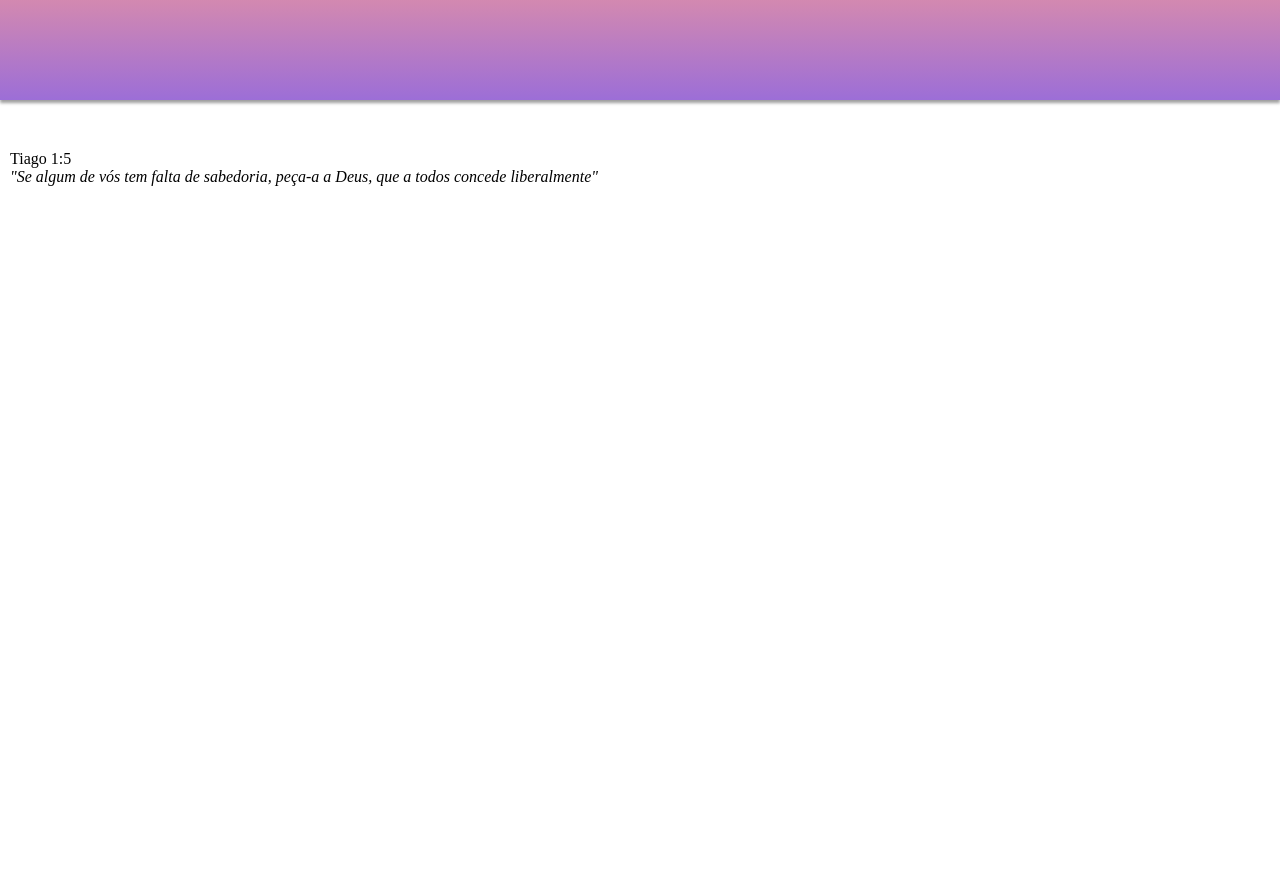
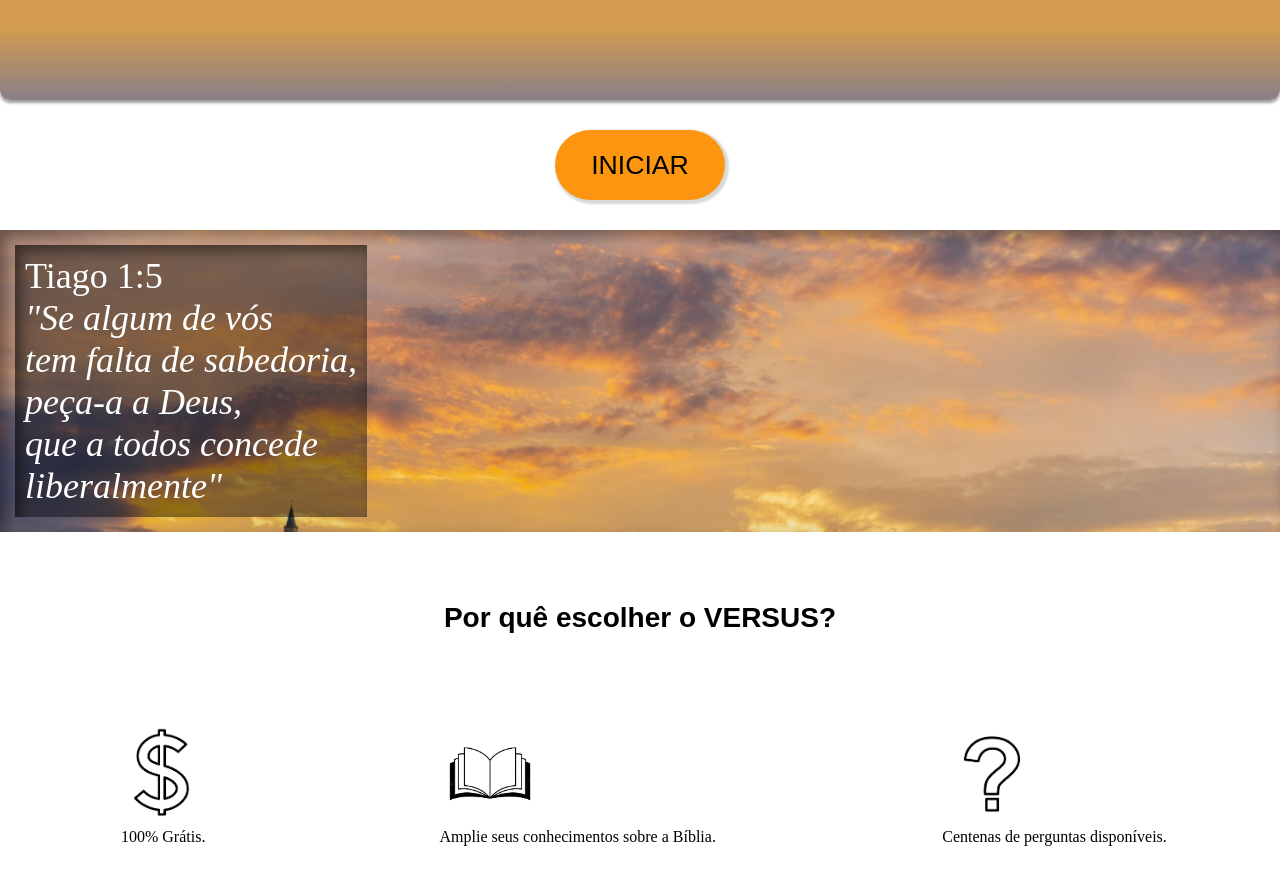
Before and after one commit to calebebrito/Primeiro-Site-Real, a plain HTML site: page Projeto.html in a window 1280 px wide. Shown: the part 260-1144 px from the top of the page. Before the commit the page ends 800 px from the top, so only its background shows below. Drawn offline with Linux system fonts and the light colour scheme.

Commit message:
Versus 1.1

```diff
--- a/Projeto.html
+++ b/Projeto.html
@@ -8,15 +8,60 @@
 </head>
 <body>
 
-    <div id="head">
+    <div id="head" class="arial">
         <h1 class="title">Seja bem-vindo ao <strong>Versus</strong></h1>
         <h2>Uma maneira divertida de aprender sobre a bíblia.</h2>
     </div>
 
-    <div id="main">
+    <div class="button arial">
+        <p>INICIAR</p>
+    </div>
+
+    <section class="image">
+        <div id="main">
+            <p>
+                Tiago 1:5 <br><i>"Se algum de vós <br> tem falta de sabedoria, <br> peça-a a Deus, <br> que a todos concede <br> liberalmente"</i>
+            </p>
+        </div>
+    </section>
+
+    <section class="why arial">
+        <p>Por quê escolher o <strong>VERSUS</strong>?</p>
+    </section>
+
+    <div id="whyImages">
+        <div class="imgWhy">
+            <img src="images/cifraoBW.png" alt="cifrão"><br>
+            <p class="caption">
+                100% Grátis.
+            </p>
+        </div>
+        <div class="imgWhy">
+            <img src="images/bible.png" alt="livro"><br>
+            <p class="caption">
+                Amplie seus conhecimentos sobre a Bíblia.
+            </p>
+        </div>
+        <div class="imgWhy">
+            <img src="images/interrogation.png" alt="interrogação"><br>
+            <p class="caption">
+                Centenas de perguntas disponíveis.
+            </p>
+        </div>
+    </div>
+
+    <!-- <div class="parWhy">
+        <p class="gap">
+            100% <br>
+            Grátis.
+        </p>
+        <p class="gap">
+            Amplie seu conhecimento sobre a Bíblia.
+        </p>
         <p>
-            Tiago 1:5 <br><i>"Se algum de vós tem falta de sabedoria, peça-a a Deus, que a todos concede liberalmente"</i>
+            Centenas de perguntas disponíveis.
         </p>
-    </div>
+    </div> -->
+
 </body>
 </html>
--- a/style.css
+++ b/style.css
@@ -5,16 +5,39 @@
     padding: 0;
 }
 
-#head {
-    background-image: linear-gradient(to bottom, #91BECA, #FF9E91, #9C6ED7);
+.arial {
+    font-family: Arial, Helvetica, sans-serif;
 }
 
 #head {
+    background-image: linear-gradient(to bottom,
+     #897F87,
+     #D39B50 40%,
+     #D39B50 80%,
+     #897F87);
+
     height: 300px;
-    font-family: Arial, Helvetica, sans-serif;
     text-align: center;
     padding-bottom: 60px;
     box-shadow: 0px 3px 3px rgba(0, 0, 0, 0.384);
+    border-radius: 0px 0px 10px 10px;
+}
+
+.button > p {
+    margin: 30px;
+    padding: 10px;
+    width: 150px;
+    height: 50px;
+    background-color: #fc9611;
+    text-align: center;
+    align-content: center;
+    font-size: 20pt;
+    border-radius: 40px;
+    box-shadow: 2px 2px 2px 2px rgba(0, 0, 0, 0.151);
+}
+
+.button {
+    justify-items: center;
 }
 
 #head h2 {
@@ -22,11 +45,59 @@
 
 }
 
-main {
-
+body {
+    min-height: 100vh;
+    background-color: white;
 }
 
-#main p {
-    margin-top: 50px;
-    margin-left: 10px;
+#main {
+    display: inline-block;
+    background-color: rgba(0, 0, 0, 0.384);
+    color: white;
+    padding: 10px;
+    font-size: 27pt;
+    margin: 15px;
+    box-shadow: inset 6px 6px 13px 0px rgba(0, 0, 0, 0.452);
 }
+
+.image {
+    height: 40%;
+    background-image: url(images/jerusalem.jpg);
+    background-size: cover;
+    background-attachment: fixed;
+    background-position: left top;
+    box-shadow: inset 6px 6px 13px 0px rgba(0, 0, 0, 0.377);
+}
+
+.why {
+    font-weight: bold;
+    text-align: center;
+    margin-top: 70px;
+    font-size: 21pt;
+    margin-bottom: 90px;
+}
+
+.imgWhy > img {
+    width: 100px;
+    height: 100px;
+}
+
+#whyImages {
+    display: flex;
+    gap: 80px;
+    align-self: center;
+    margin: 40px;
+}
+
+.parWhy {
+    display: flex;
+    text-align: center;
+    font-size: 18pt;
+    margin: 40px;
+}
+
+.caption {
+    display: flex;
+    text-align: center;
+    justify-content: center;
+}
```
Also changed, not shown: images/bible.png (added), images/cifraoBW.png (added), images/interrogation.png (added), images/jerusalem.jpg (added).
